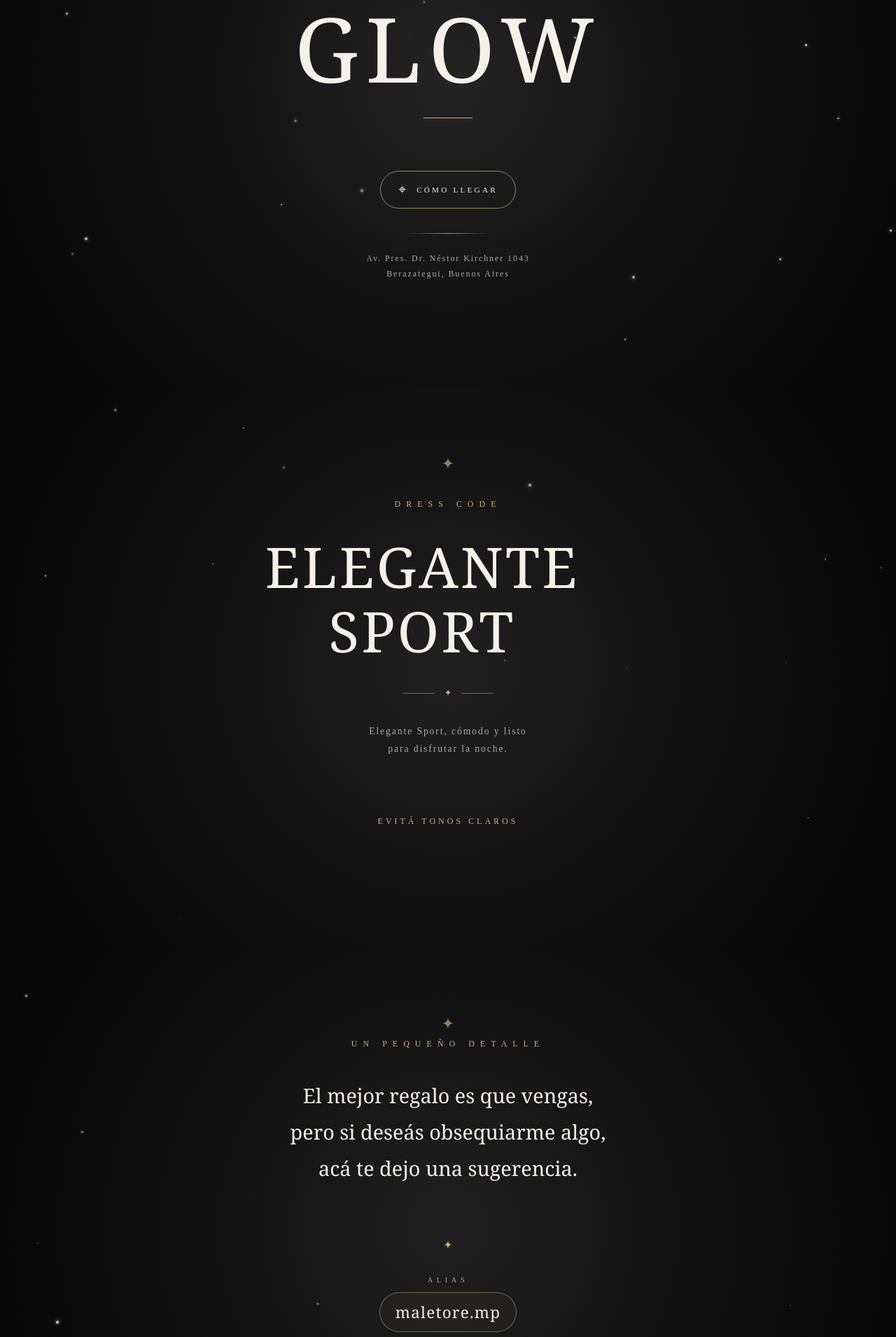
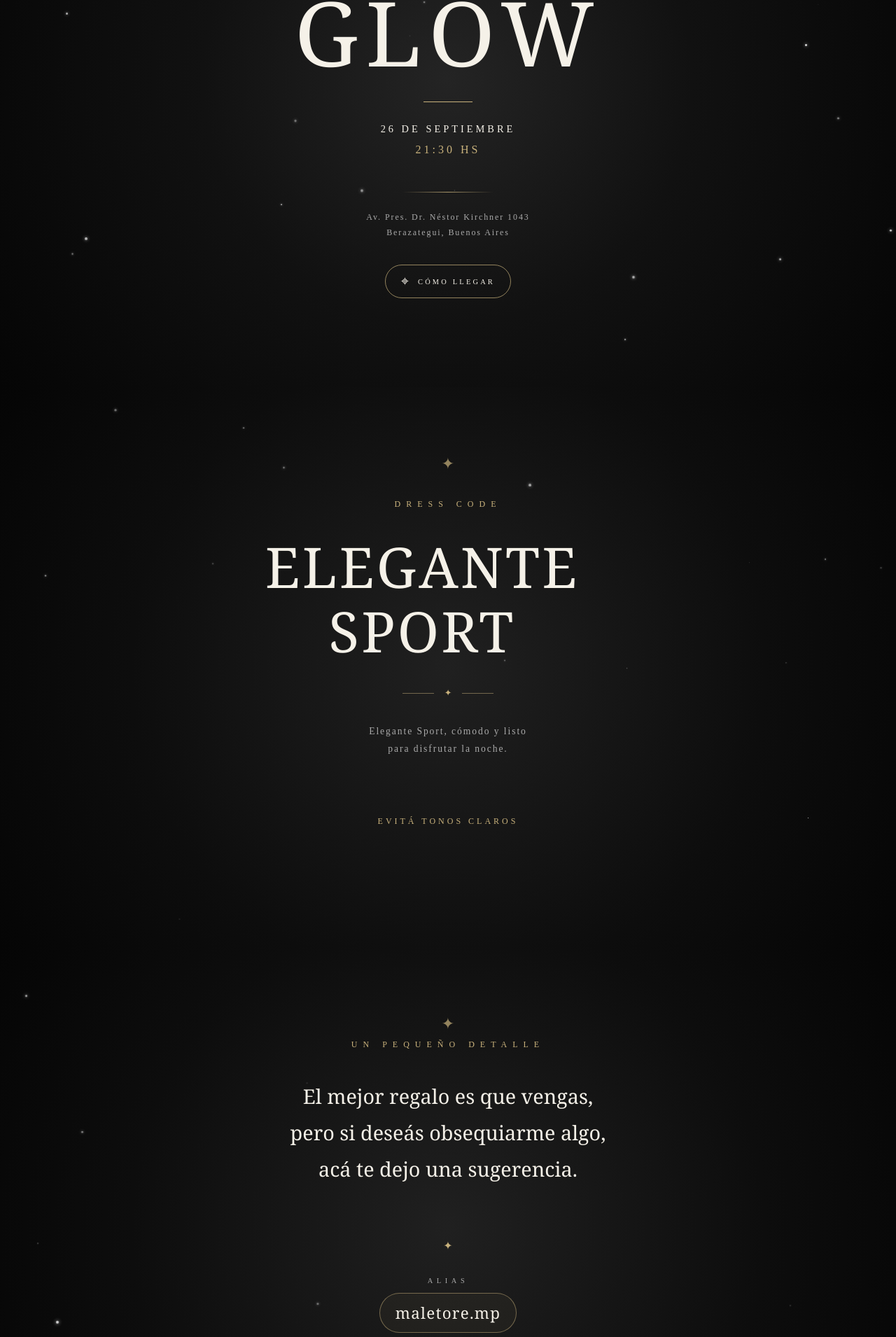
Before and after one commit to SantiJavaOK/Male15, a React (Vite) app: page / in a window 1280 px wide. Shown: the part 1847-3757 px from the top of the page at 70% size. Built offline with nearby package versions, Linux system fonts and the light colour scheme; a web font is replaced by a local one.

Commit message:
gift y location

```diff
--- a/src/components/Gift.css
+++ b/src/components/Gift.css
@@ -155,23 +155,23 @@
 }
 
 .gift-copy-message {
-  margin: 10px 0 0;
+  margin: 8px 0 0;
 
   min-height: 18px;
 
-  color: #aaa;
+  color: #777;
 
-  font-size: 0.65rem;
+  font-size: 0.55rem;
 
-  letter-spacing: 0.12rem;
+  letter-spacing: 0.15rem;
 
-  opacity: 0;
+  text-transform: uppercase;
 
-  transition: opacity 0.3s ease;
+  opacity: 1;
+
+  transition: color 0.3s ease;
 }
 
 .gift-copy-message.visible {
   color: #c9b27c;
-
-  opacity: 1;
 }
--- a/src/components/Gift.jsx
+++ b/src/components/Gift.jsx
@@ -69,8 +69,8 @@ function Gift() {
           </button>
 
           <p className={`gift-copy-message ${copied ? "visible" : ""}`}>
-            {copied ? "✓ Alias copiado" : "Tocá para copiar"}
-          </p>
+  {copied ? "✓ ALIAS COPIADO" : "TOCÁ EL ALIAS PARA COPIARLO"}
+</p>
         </Reveal>
 
         <Reveal delay={1200}>
--- a/src/components/Location.css
+++ b/src/components/Location.css
@@ -14,6 +14,24 @@
     );
 
   color: #f5f1e8;
+}
+
+.location-particles {
+  position: absolute;
+
+  inset: 0;
+
+  overflow: hidden;
+
+  pointer-events: none;
+
+  z-index: 0;
+}
+
+.location > *:not(.location-particles) {
+  position: relative;
+
+  z-index: 1;
 }
 
 .location-decoration {
@@ -60,50 +78,26 @@
   background: #c9b27c;
 }
 
-.location-button {
-  display: flex;
+.location-date {
+  margin: 0;
 
-  align-items: center;
-  justify-content: center;
+  font-size: 0.9rem;
 
-  gap: 12px;
-
-  margin-top: 45px;
-
-  min-width: 190px;
-
-  padding: 15px 25px;
-
-  border: 1px solid rgba(201, 178, 124, 0.7);
-
-  border-radius: 50px;
-
-  color: #f5f1e8;
-
-  font-size: 0.7rem;
-
-  letter-spacing: 0.2rem;
-
-  transition:
-    background 0.3s ease,
-    color 0.3s ease,
-    transform 0.3s ease;
+  letter-spacing: 0.25rem;
 }
 
-.location-button:hover {
-  background: #c9b27c;
+.location-time {
+  margin-top: 12px;
 
-  color: #111111;
+  color: #c9b27c;
 
-  transform: translateY(-3px);
-}
+  font-size: 1rem;
 
-.location-icon {
-  font-size: 1.2rem;
+  letter-spacing: 0.25rem;
 }
 
 .location-address-divider {
-  width: 120px;
+  width: 130px;
 
   height: 1px;
 
@@ -130,3 +124,47 @@
 
   text-align: center;
 }
+
+.location-button {
+  display: flex;
+
+  align-items: center;
+  justify-content: center;
+
+  gap: 10px;
+
+  margin-top: 35px;
+
+  min-width: 175px;
+
+  padding: 12px 22px;
+
+  border: 1px solid rgba(201, 178, 124, 0.7);
+
+  border-radius: 50px;
+
+  color: #f5f1e8;
+
+  font-size: 0.65rem;
+
+  letter-spacing: 0.2rem;
+
+  text-decoration: none;
+
+  transition:
+    background 0.3s ease,
+    color 0.3s ease,
+    transform 0.3s ease;
+}
+
+.location-button:hover {
+  background: #c9b27c;
+
+  color: #111111;
+
+  transform: translateY(-3px);
+}
+
+.location-icon {
+  font-size: 1.2rem;
+}
--- a/src/components/Location.jsx
+++ b/src/components/Location.jsx
@@ -54,7 +54,31 @@ function Location() {
         <div className="location-divider" />
       </Reveal>
 
-      <Reveal delay={1200}>
+      <Reveal delay={800}>
+        <p className="location-date">
+          26 DE SEPTIEMBRE
+        </p>
+      </Reveal>
+
+      <Reveal delay={900}>
+        <p className="location-time">
+          21:30 HS
+        </p>
+      </Reveal>
+
+      <Reveal delay={1000}>
+        <div className="location-address-divider" />
+      </Reveal>
+
+      <Reveal delay={1100}>
+        <p className="location-address">
+          Av. Pres. Dr. Néstor Kirchner 1043
+          <br />
+          Berazategui, Buenos Aires
+        </p>
+      </Reveal>
+
+      <Reveal delay={1300}>
         <a
           href={mapsUrl}
           target="_blank"
@@ -69,18 +93,6 @@ function Location() {
         </a>
       </Reveal>
 
-      <Reveal delay={800}>
-  <div className="location-address-divider" />
-</Reveal>
-
-<Reveal delay={1000}>
-  <p className="location-address">
-    Av. Pres. Dr. Néstor Kirchner 1043
-    <br />
-    Berazategui, Buenos Aires
-  </p>
-</Reveal>
-
     </section>
   );
 }
```
